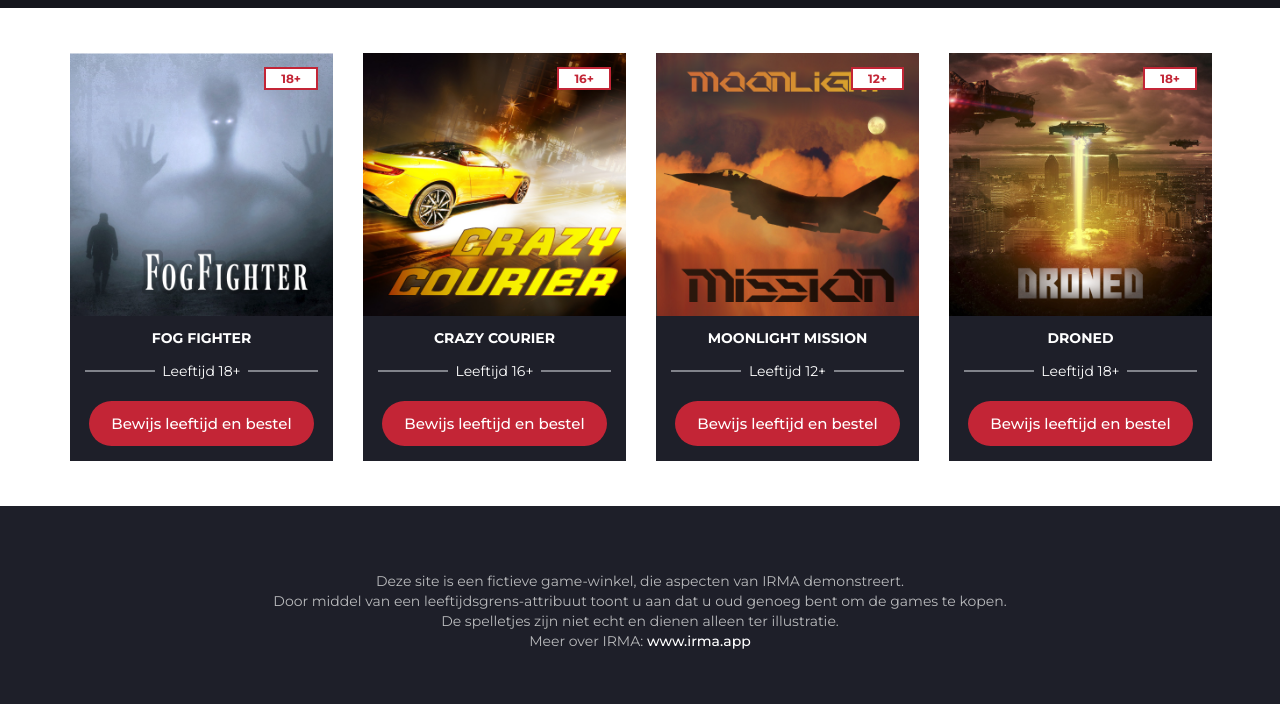
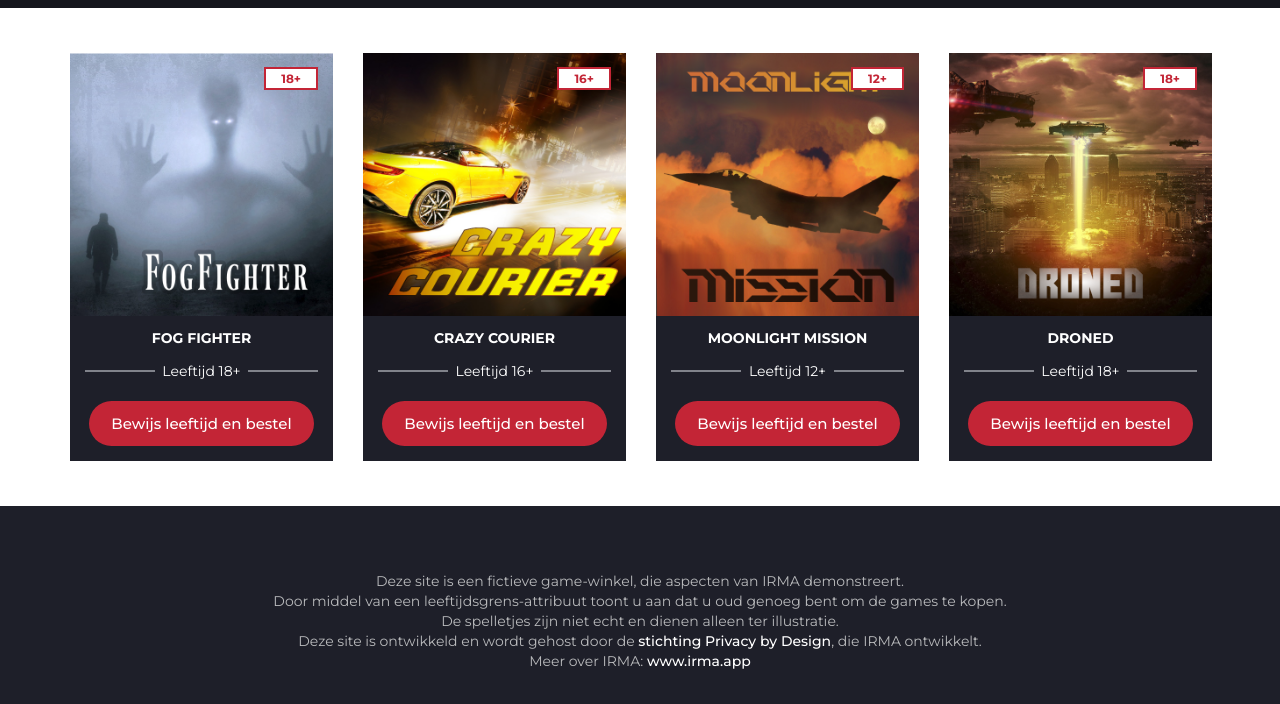
Before and after one commit to privacybydesign/angrygames, a plain HTML site: page index.html in a window 1280 px wide. Shown: the part 222-926 px from the top of the page. Drawn offline with Linux system fonts and the light colour scheme.

Commit message:
Mention privacybydesign.foundation in footer

```diff
--- a/index.html
+++ b/index.html
@@ -246,8 +246,10 @@
 							Deze site is een fictieve game-winkel, die aspecten van IRMA demonstreert.<br> Door middel
 							van een leeftijdsgrens-attribuut toont u aan dat u oud genoeg bent om de games te kopen.<br>
 							De spelletjes zijn niet echt en dienen alleen ter illustratie. <br>
+							Deze site is ontwikkeld en wordt gehost door de
+							<a style="color: white;" href="https://privacybydesign.foundation">stichting Privacy by Design</a>,
+							die IRMA ontwikkelt.<br>
 							Meer over IRMA: <a style="color: white;" href="http://www.irma.app">www.irma.app</a>
-
 						</span>
 					</div>
 				</div>
```
Also changed, not shown: cart.html (+3 -1 lines).
